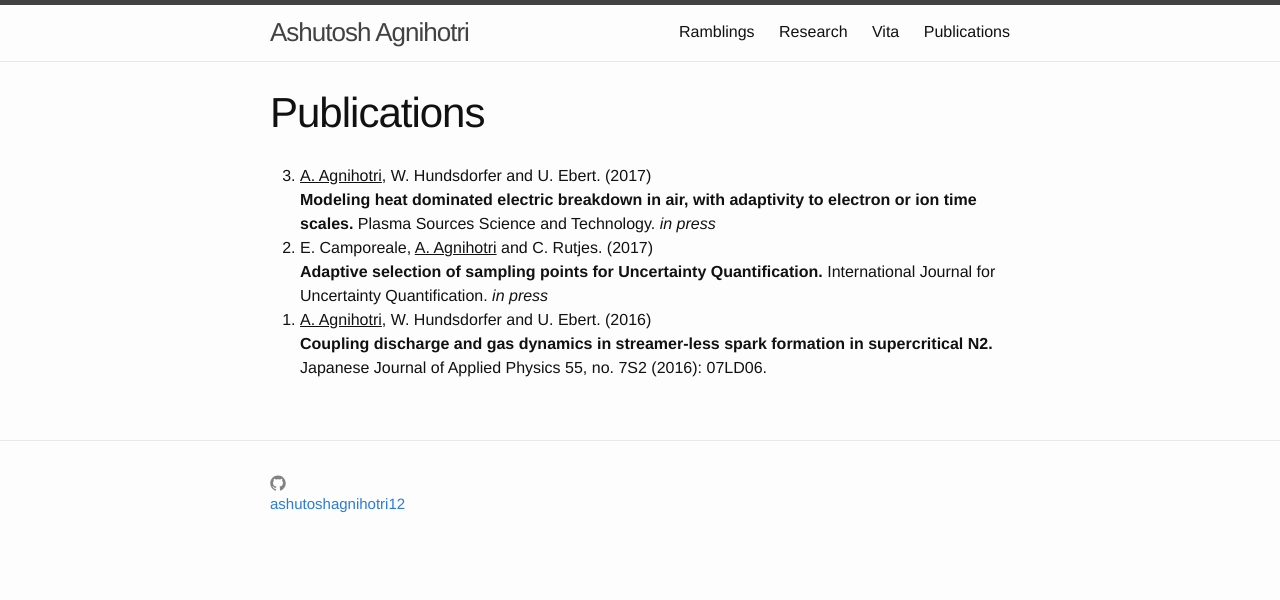
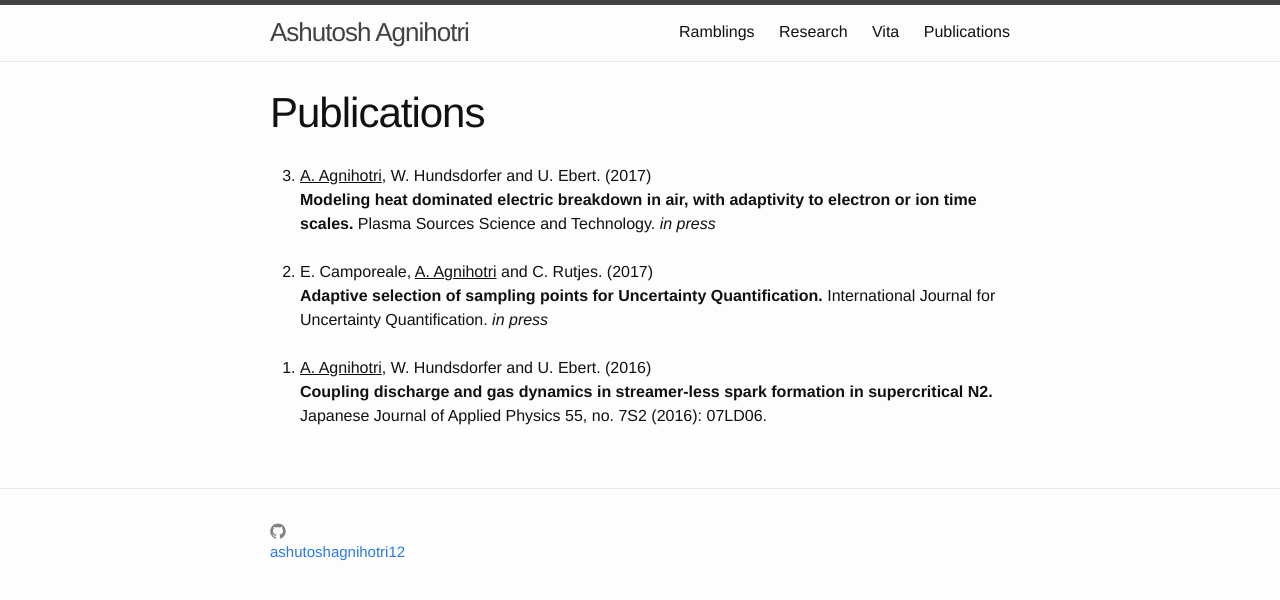
Before and after one commit to ashutoshagnihotri12/ashutoshagnihotri12.github.io, a Jekyll site: the page built from publications.md, in a window 1280 px wide. Shown: the top 600 px of the page. Built offline with Jekyll 4.4.1, drawn with Linux system fonts in a browser that asks for light colours.

```diff
--- a/publications.md
+++ b/publications.md
@@ -4,7 +4,7 @@ title: Publications
 permalink: /Publications/
 ---
 <ol reversed>
-	<li><u>A. Agnihotri</u>, W. Hundsdorfer and U. Ebert. (2017)<br><b>Modeling heat dominated electric breakdown in air, with adaptivity to electron or ion time scales.</b> Plasma Sources Science and Technology. <i>in press</i></li>
-	<li>E. Camporeale, <u>A. Agnihotri</u> and C. Rutjes. (2017)<br><b>Adaptive selection of sampling points for Uncertainty Quantification.</b>  International Journal for Uncertainty Quantification. <i>in press</i></li>
+	<li><u>A. Agnihotri</u>, W. Hundsdorfer and U. Ebert. (2017)<br><b>Modeling heat dominated electric breakdown in air, with adaptivity to electron or ion time scales.</b> Plasma Sources Science and Technology. <i>in press</i></li><br>
+	<li>E. Camporeale, <u>A. Agnihotri</u> and C. Rutjes. (2017)<br><b>Adaptive selection of sampling points for Uncertainty Quantification.</b>  International Journal for Uncertainty Quantification. <i>in press</i></li><br>
 	<li><u>A. Agnihotri</u>, W. Hundsdorfer and U. Ebert. (2016)<br><b>Coupling discharge and gas dynamics in streamer-less spark formation in supercritical N2.</b> Japanese Journal of Applied Physics 55, no. 7S2 (2016): 07LD06.</li>
 </ol>
```
Also changed, not shown: 2 other files.
